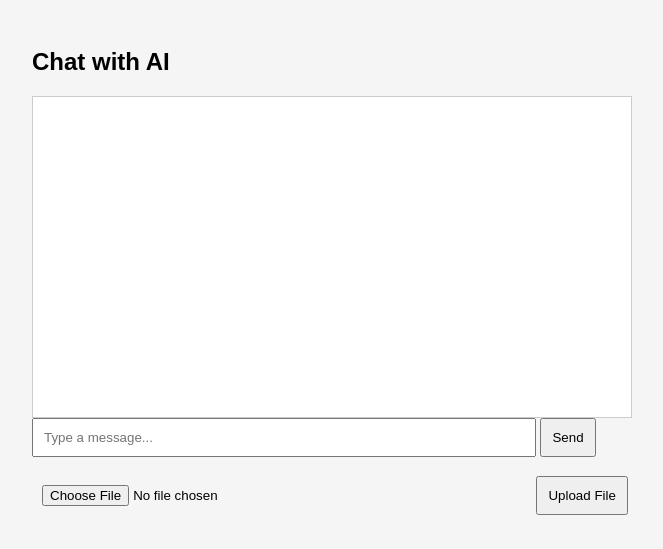
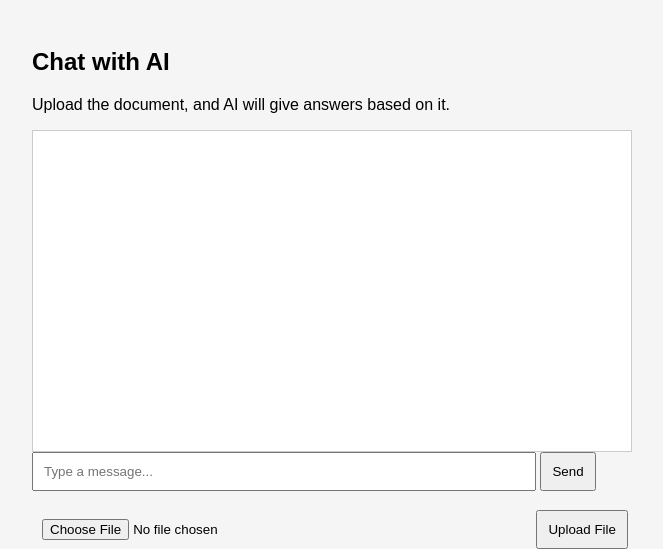
Before and after one commit to Duchai263/QAbot, a Flask app: page / in a window 1280 px wide. Shown: the top 549 px of the page, without its empty margins (308-971 px from the left). Run offline with Flask 3, Linux system fonts and the light colour scheme.

Commit message:
flask app for RAG

```diff
--- a/templates/index.html
+++ b/templates/index.html
@@ -7,6 +7,7 @@
 <body>
     <div class="chat-container">
         <h2>Chat with AI</h2>
+        <p>Upload the document, and AI will give answers based on it.</p>
         <div id="messages"></div>
         <input type="text" id="userInput" placeholder="Type a message..." />
         <button onclick="sendMessage()">Send</button>
```
